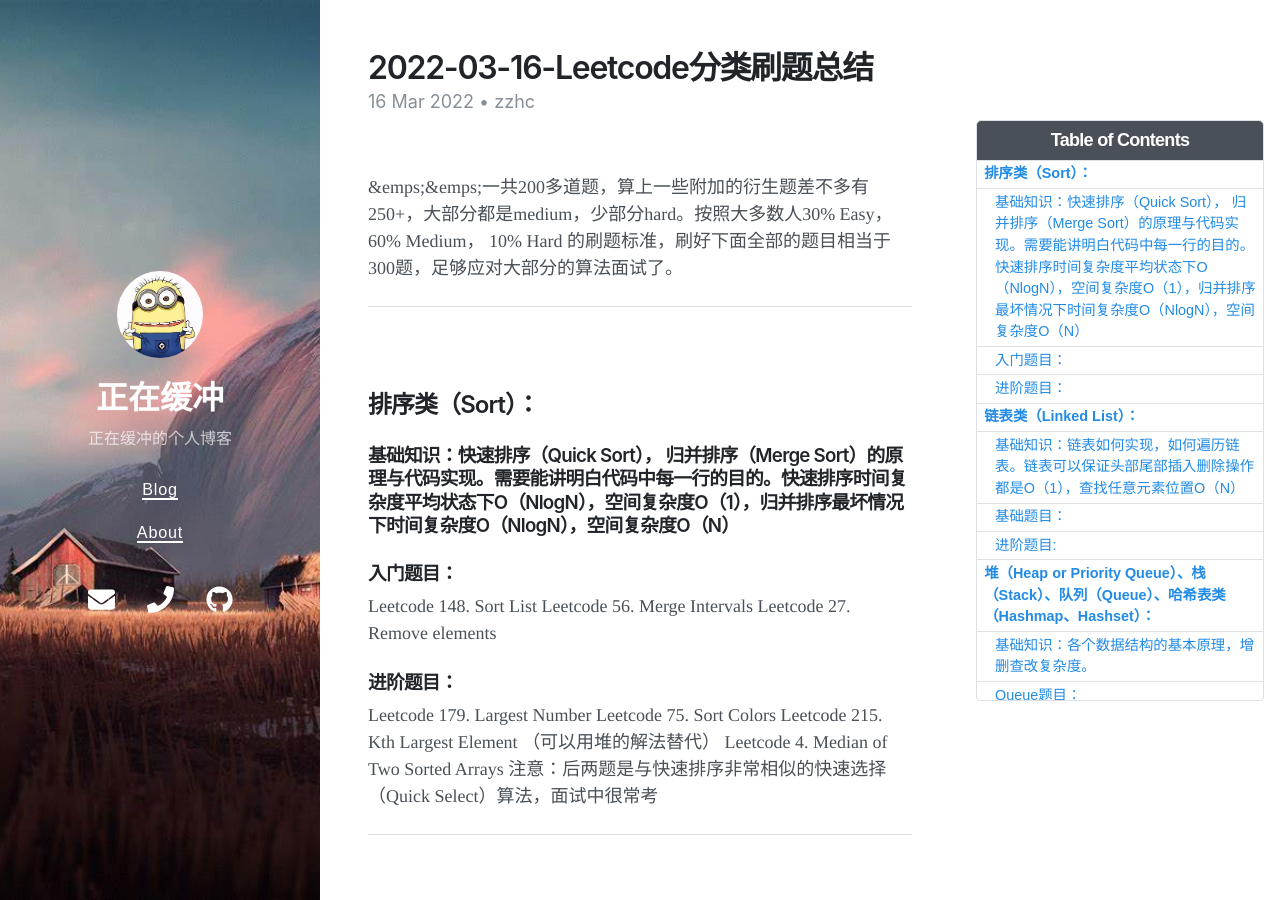
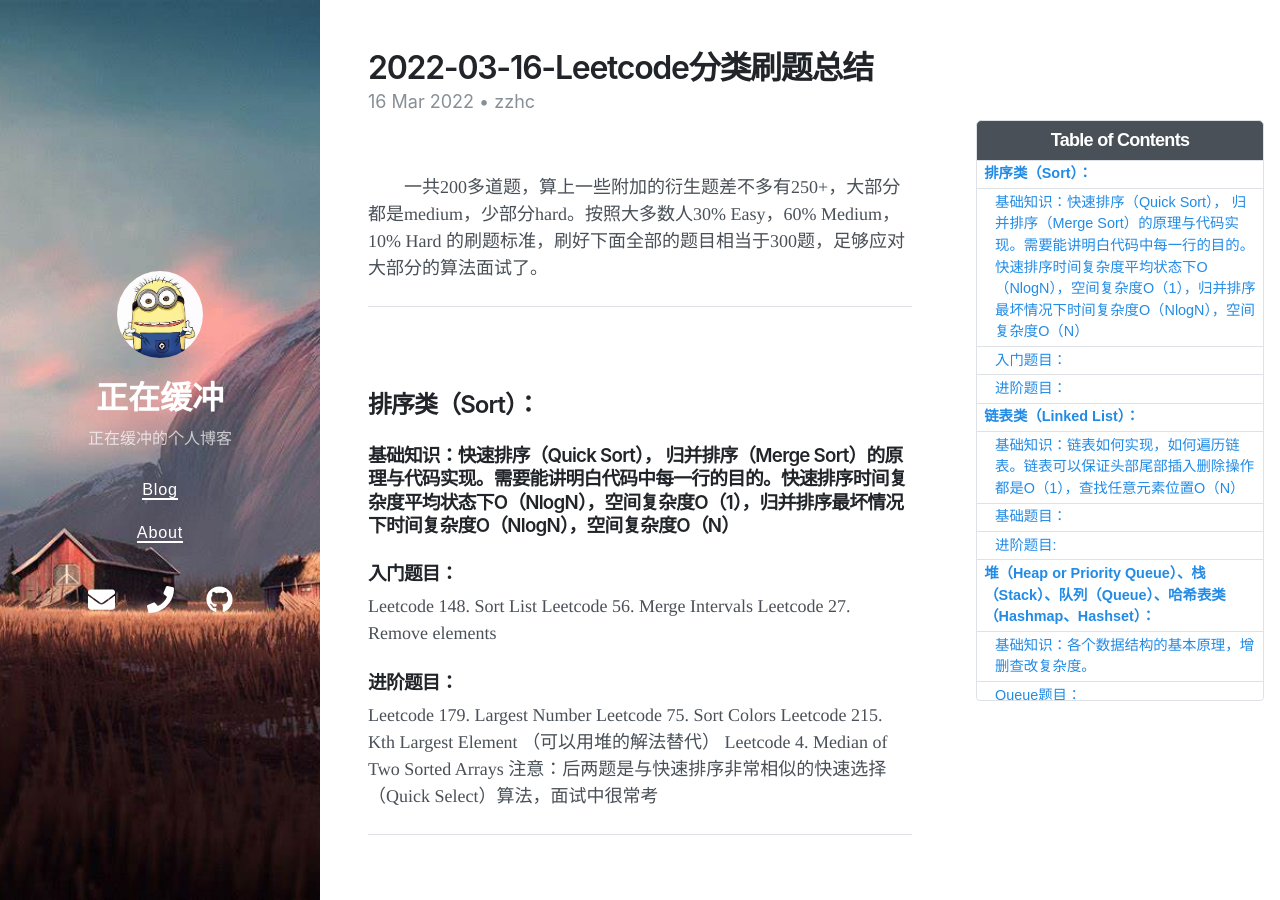
Before and after one commit to Zzhc3321/personal-blog.github.io, a Jekyll site: the page built from _posts/2022-03-16-Leetcode分类刷题总结.md, in a window 1280 px wide and 900 px high. Built offline with Jekyll 4.4.1, drawn with Linux system fonts in a browser that asks for light colours; nearby versions of some CDN libraries; some of the changed lines change nothing that is shown.

Commit message:
修改文件: _posts/2022-03-16-Leetcode分类刷题总结.md

```diff
--- a/_posts/2022-03-16-Leetcode分类刷题总结.md
+++ b/_posts/2022-03-16-Leetcode分类刷题总结.md
@@ -13,7 +13,7 @@ author: zzhc
 <br>
 
 
-&emps;&emps;一共200多道题，算上一些附加的衍生题差不多有250+，大部分都是medium，少部分hard。按照大多数人30% Easy，60% Medium， 10% Hard 的刷题标准，刷好下面全部的题目相当于300题，足够应对大部分的算法面试了。
+&emsp;&emsp;一共200多道题，算上一些附加的衍生题差不多有250+，大部分都是medium，少部分hard。按照大多数人30% Easy，60% Medium， 10% Hard 的刷题标准，刷好下面全部的题目相当于300题，足够应对大部分的算法面试了。
 
 ***
 
```
